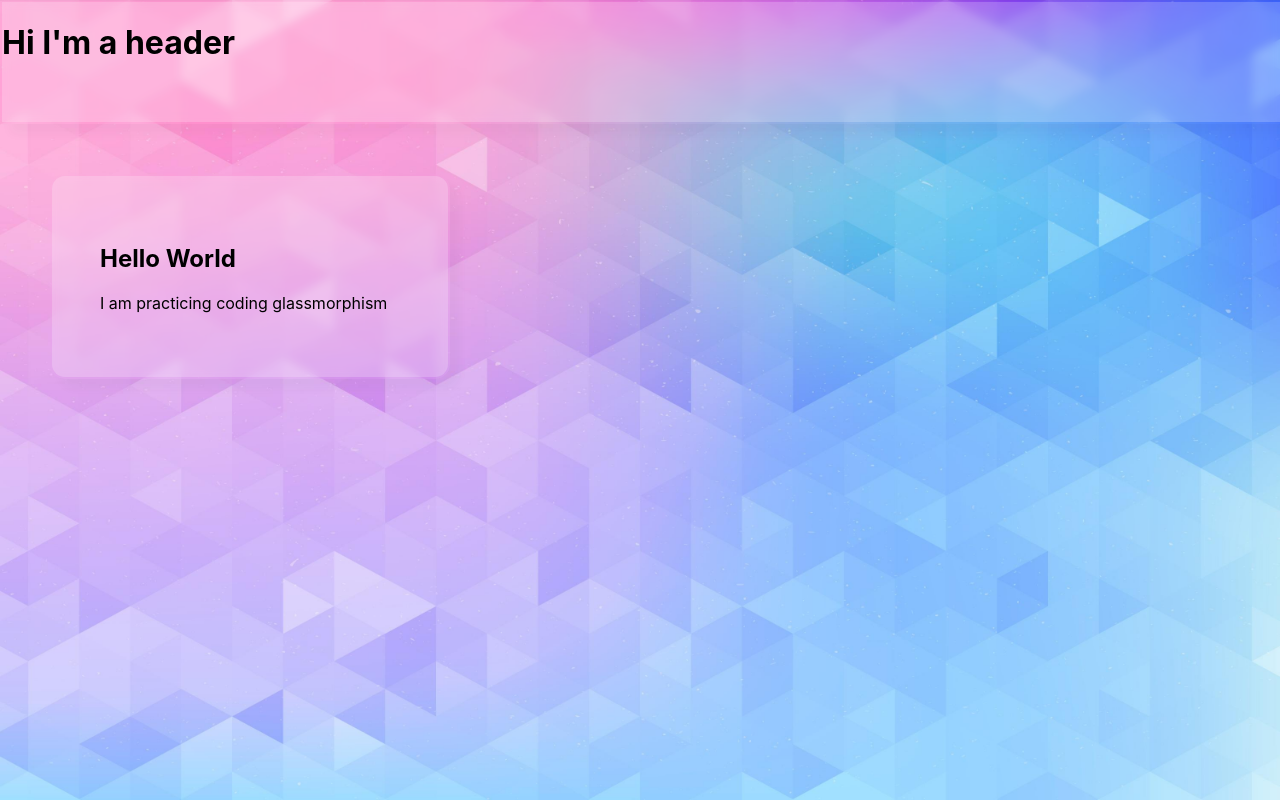
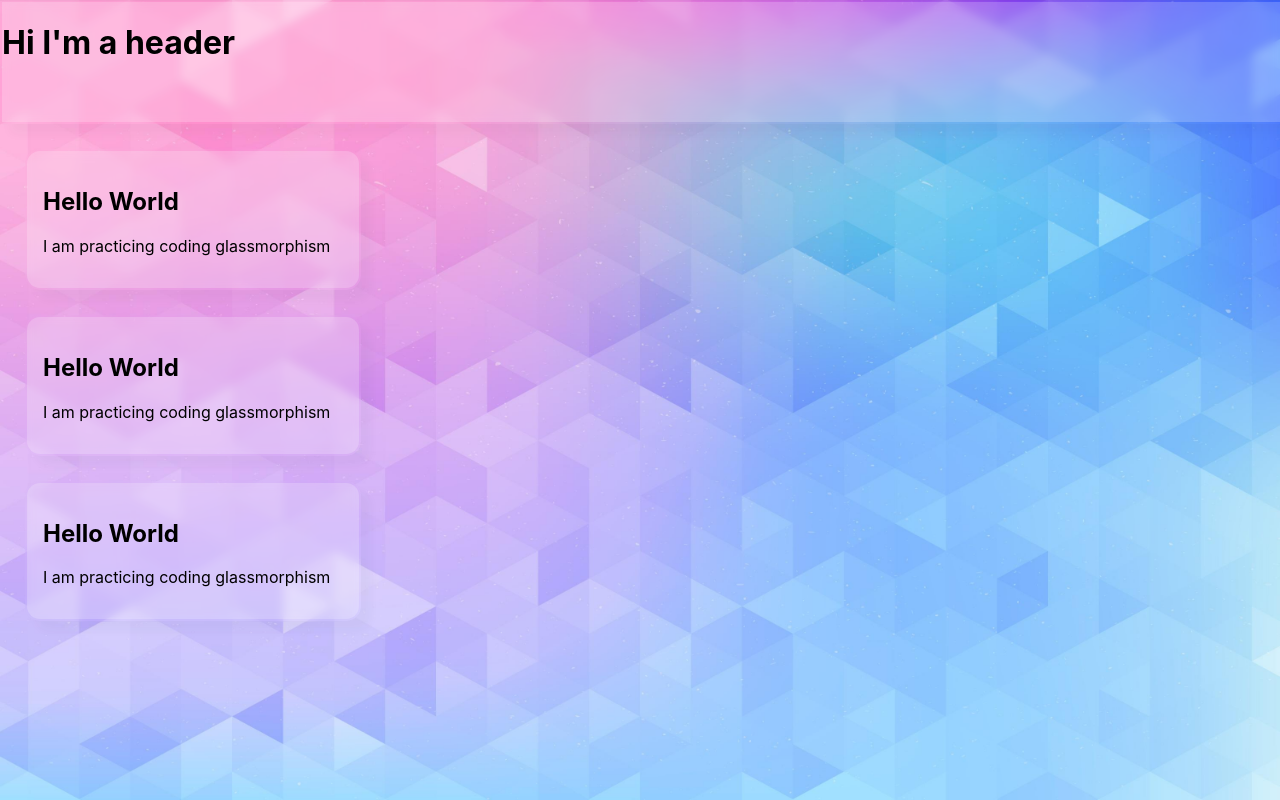
Before and after one commit to ReaganADavenport/GlassMorphism_React, a React (Create React App) app: page / in a window 1280 px wide. Built offline with nearby package versions, Linux system fonts and the light colour scheme.

Commit message:
fighting with flexbox

```diff
--- a/src/App.css
+++ b/src/App.css
@@ -29,10 +29,18 @@
   height: 100vh;
 }
 
-.glass{
+.cupboard{
+  flex-direction: row;
+  flex-wrap: wrap;
+  justify-content: space-around;
+  margin: 0;
+  padding: 0;
+}
+
+.glass_1, .glass_2, .glass_3{
   background: rgba(255,255,255, 0.2);
-  margin: 50px;
-  padding: 3em;
+  margin: 25px;
+  padding: 1em;
   border-radius: 15px;
   justify-content: center;
   align-content: center;
--- a/src/App.js
+++ b/src/App.js
@@ -16,10 +16,26 @@ function App() {
             <h1>Hi I'm a header</h1>
           </div>
 
-          <div className="glass">
-            <h2>Hello World</h2>
-            <p>I am practicing coding glassmorphism</p>
+          <div className="cupboard">
+
+            <div className="glass_1">
+              <h2>Hello World</h2>
+              <p>I am practicing coding glassmorphism</p>
+            </div>
+
+            <div className="glass_2">
+              <h2>Hello World</h2>
+              <p>I am practicing coding glassmorphism</p>
+            </div>
+
+            <div className="glass_3">
+              <h2>Hello World</h2>
+              <p>I am practicing coding glassmorphism</p>
+            </div>
+
+
           </div>
+
 
         </div>
 
```
